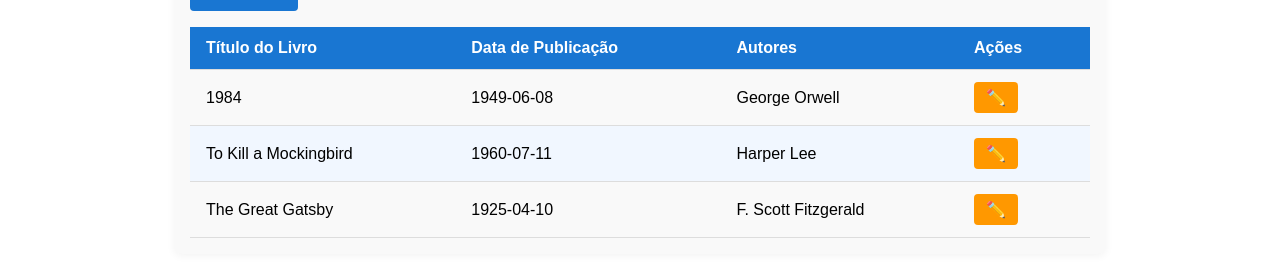
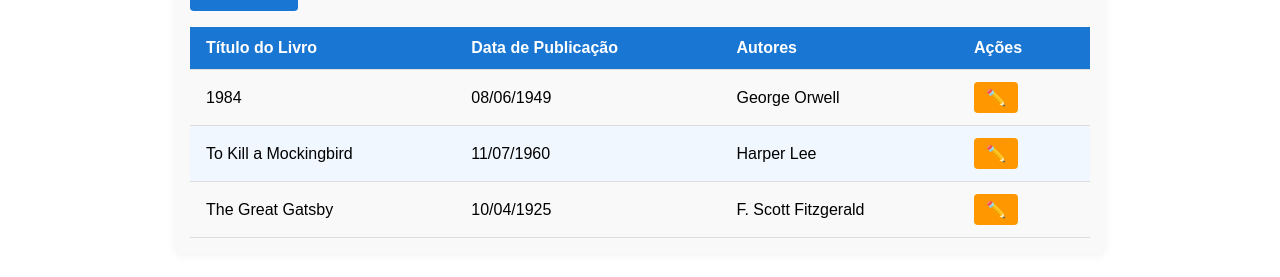
Before and after one commit to marcosmrk1/biblioteca-front-end, a Vue app: page / in a window 1280 px wide. Shown: the part 139-416 px from the top of the page. Built offline with nearby package versions, Linux system fonts and the light colour scheme.

Commit message:
Feat:datas formatadas para português

```diff
--- a/src/components/BookComponents/Table/BookTable.vue
+++ b/src/components/BookComponents/Table/BookTable.vue
@@ -73,6 +73,15 @@
   function formatAuthors(authors: Array<{ id: number; name: string }>) {
     return authors.map((author) => author.name).join(', ')
   }
+
+  function formatDate(dateString: string) {
+    const date = new Date(dateString)
+    return date.toLocaleDateString('pt-BR', {
+      day: '2-digit',
+      month: '2-digit',
+      year: 'numeric',
+    })
+  }
 </script>
 
 <template>
@@ -105,7 +114,7 @@
         </tr>
         <tr v-else v-for="book in booksStore.data" :key="book.id">
           <td>{{ book.title }}</td>
-          <td>{{ book.publicationDate }}</td>
+          <td>{{ formatDate(book.publicationDate) }}</td>
           <td>{{ formatAuthors(book.author) }}</td>
           <td>
             <button class="btn-edit" @click="openEditModal(book)" title="Editar">
```
